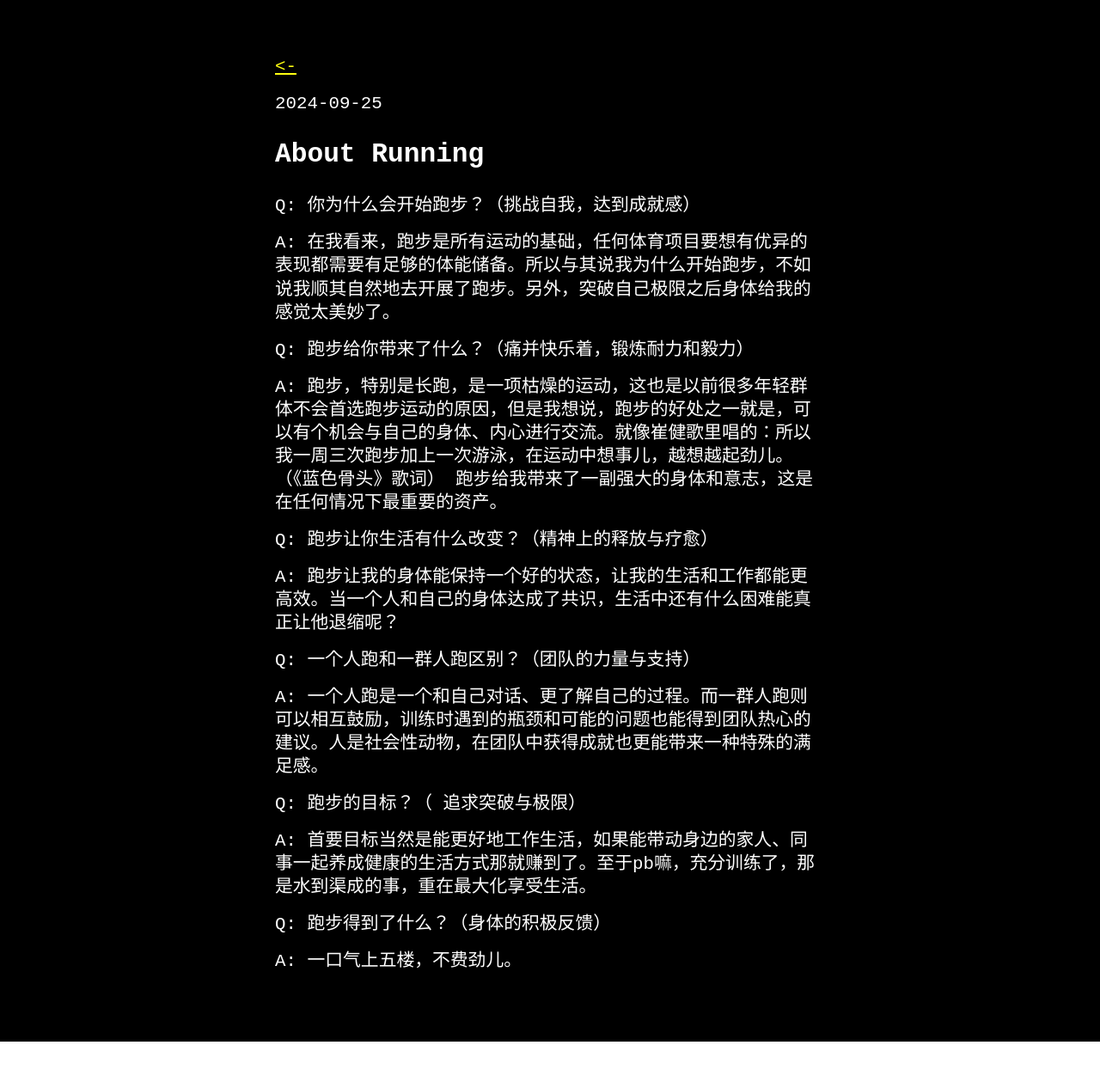
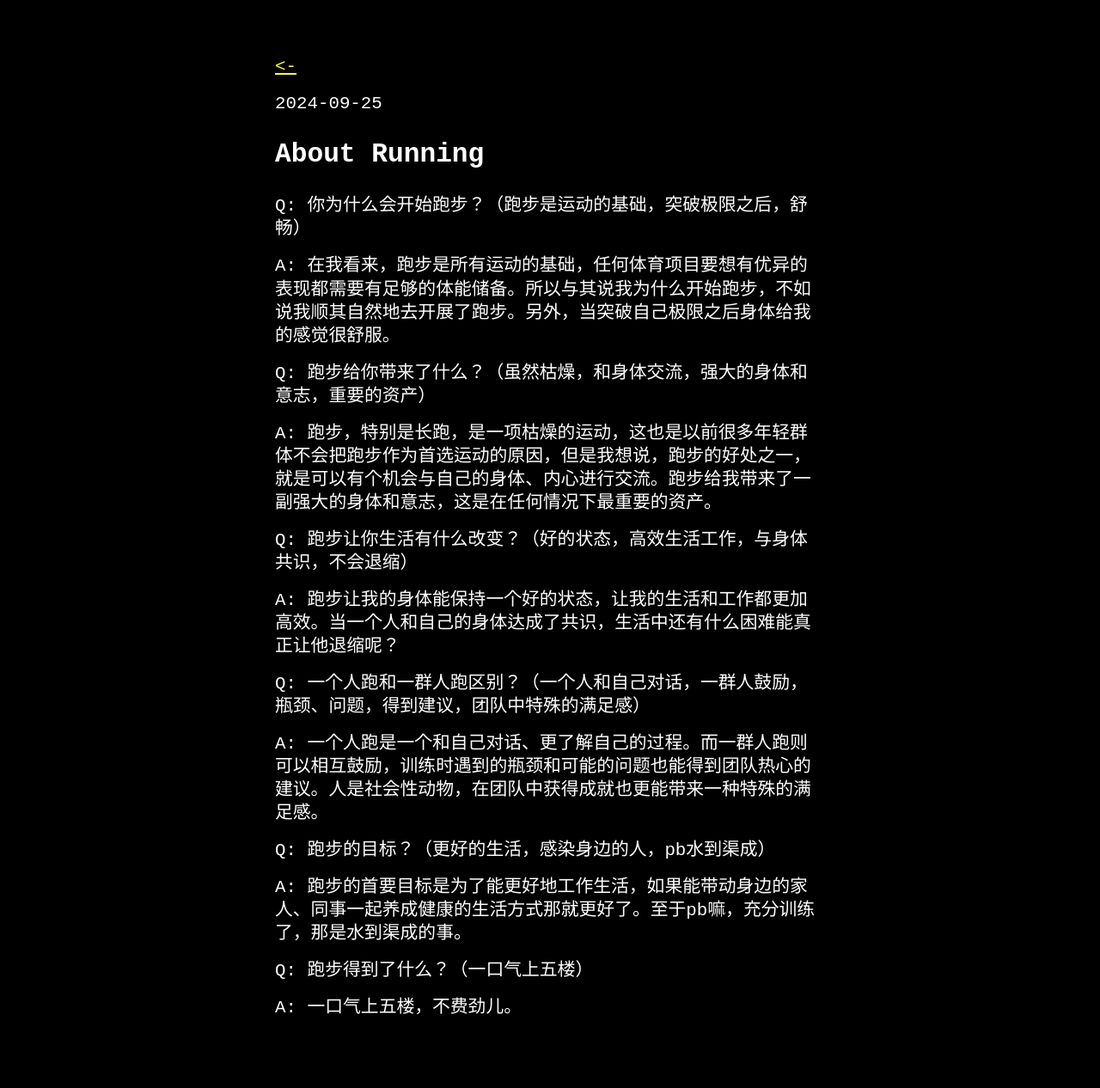
Before and after one commit to thekingofcool/thekingofcool.github.io, a Jekyll site: the page built from _posts/2024-09-25-about_running.md, in a window 1280 px wide. Shown: the whole page at 86% size. Built offline with Jekyll 4.4.1, drawn with Linux system fonts in a browser that asks for light colours; a style sheet for code colours, icons or effects is not loaded; before the commit the page ends 1212 px from its top, so only the background shows below that.

Commit message:
about running

```diff
--- a/_posts/2024-09-25-about_running.md
+++ b/_posts/2024-09-25-about_running.md
@@ -5,32 +5,31 @@ date:   2024-09-25
 categories: blog
 ---
 
-Q: 你为什么会开始跑步？（挑战自我，达到成就感）
+Q: 你为什么会开始跑步？（跑步是运动的基础，突破极限之后，舒畅）
 
-A: 在我看来，跑步是所有运动的基础，任何体育项目要想有优异的表现都需要有足够的体能储备。所以与其说我为什么开始跑步，不如说我顺其自然地去开展了跑步。另外，突破自己极限之后身体给我的感觉太美妙了。
+A: 在我看来，跑步是所有运动的基础，任何体育项目要想有优异的表现都需要有足够的体能储备。所以与其说我为什么开始跑步，不如说我顺其自然地去开展了跑步。另外，当突破自己极限之后身体给我的感觉很舒服。
 
 
-Q: 跑步给你带来了什么？（痛并快乐着，锻炼耐力和毅力）
+Q: 跑步给你带来了什么？（虽然枯燥，和身体交流，强大的身体和意志，重要的资产）
 
-A: 跑步，特别是长跑，是一项枯燥的运动，这也是以前很多年轻群体不会首选跑步运动的原因，但是我想说，跑步的好处之一就是，可以有个机会与自己的身体、内心进行交流。就像崔健歌里唱的：所以我一周三次跑步加上一次游泳，在运动中想事儿，越想越起劲儿。（《蓝色骨头》歌词）
-跑步给我带来了一副强大的身体和意志，这是在任何情况下最重要的资产。
+A: 跑步，特别是长跑，是一项枯燥的运动，这也是以前很多年轻群体不会把跑步作为首选运动的原因，但是我想说，跑步的好处之一，就是可以有个机会与自己的身体、内心进行交流。跑步给我带来了一副强大的身体和意志，这是在任何情况下最重要的资产。
 
 
-Q: 跑步让你生活有什么改变？（精神上的释放与疗愈）
+Q: 跑步让你生活有什么改变？（好的状态，高效生活工作，与身体共识，不会退缩）
 
-A: 跑步让我的身体能保持一个好的状态，让我的生活和工作都能更高效。当一个人和自己的身体达成了共识，生活中还有什么困难能真正让他退缩呢？
+A: 跑步让我的身体能保持一个好的状态，让我的生活和工作都更加高效。当一个人和自己的身体达成了共识，生活中还有什么困难能真正让他退缩呢？
 
 
-Q: 一个人跑和一群人跑区别？（团队的力量与支持）
+Q: 一个人跑和一群人跑区别？（一个人和自己对话，一群人鼓励，瓶颈、问题，得到建议，团队中特殊的满足感）
 
 A: 一个人跑是一个和自己对话、更了解自己的过程。而一群人跑则可以相互鼓励，训练时遇到的瓶颈和可能的问题也能得到团队热心的建议。人是社会性动物，在团队中获得成就也更能带来一种特殊的满足感。
 
 
-Q: 跑步的目标？（ 追求突破与极限）
+Q: 跑步的目标？（更好的生活，感染身边的人，pb水到渠成）
 
-A: 首要目标当然是能更好地工作生活，如果能带动身边的家人、同事一起养成健康的生活方式那就赚到了。至于pb嘛，充分训练了，那是水到渠成的事，重在最大化享受生活。
+A: 跑步的首要目标是为了能更好地工作生活，如果能带动身边的家人、同事一起养成健康的生活方式那就更好了。至于pb嘛，充分训练了，那是水到渠成的事。
 
 
-Q: 跑步得到了什么？（身体的积极反馈）
+Q: 跑步得到了什么？（一口气上五楼）
 
 A: 一口气上五楼，不费劲儿。
```
Also changed, not shown: 2 other files.
